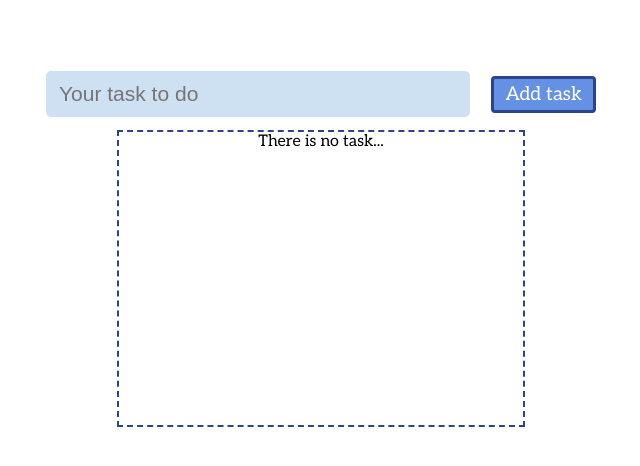
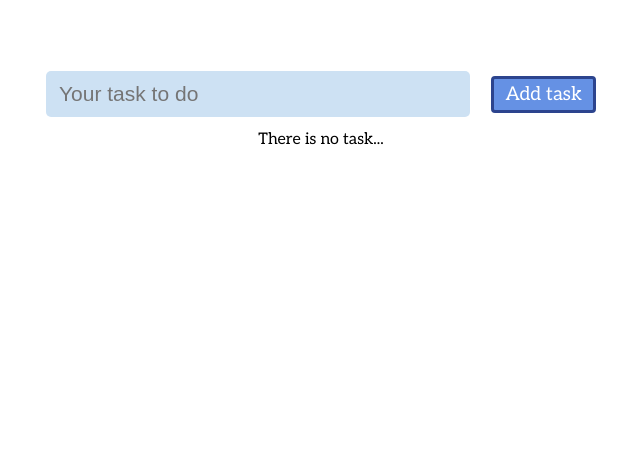
Before and after one commit to Ave-Mari/Todo-App, a React app: page / in a window 1280 px wide. Shown: the top 466 px of the page, without its empty margins (319-959 px from the left). Built offline with nearby package versions, Linux system fonts and the light colour scheme; the HTML template or start-up script is replaced by a standard one.

Commit message:
add condition

```diff
--- a/src/components/Tasks/Tasks.js
+++ b/src/components/Tasks/Tasks.js
@@ -16,10 +16,10 @@ export default function Tasks( {
                                 } ) {
 
   return (
+    <>
+     {sortedTasks.length == 0 ? ( <p className="no-task">There is no task...</p>) :
      <Wrapper>
-         {sortedTasks.length == 0 && (
-                  <p className="no-task">There is no task...</p>
-                )}
+
         {sortedTasks.sort(sortTodos).map((item) => {
           const {id, task, completed} = item;
           return (
@@ -62,5 +62,9 @@ export default function Tasks( {
           )
         })}
 </Wrapper>
+  }
+
+
+    </>
   )
 }
```
Lines whose indentation alone changed are shown as unchanged.
